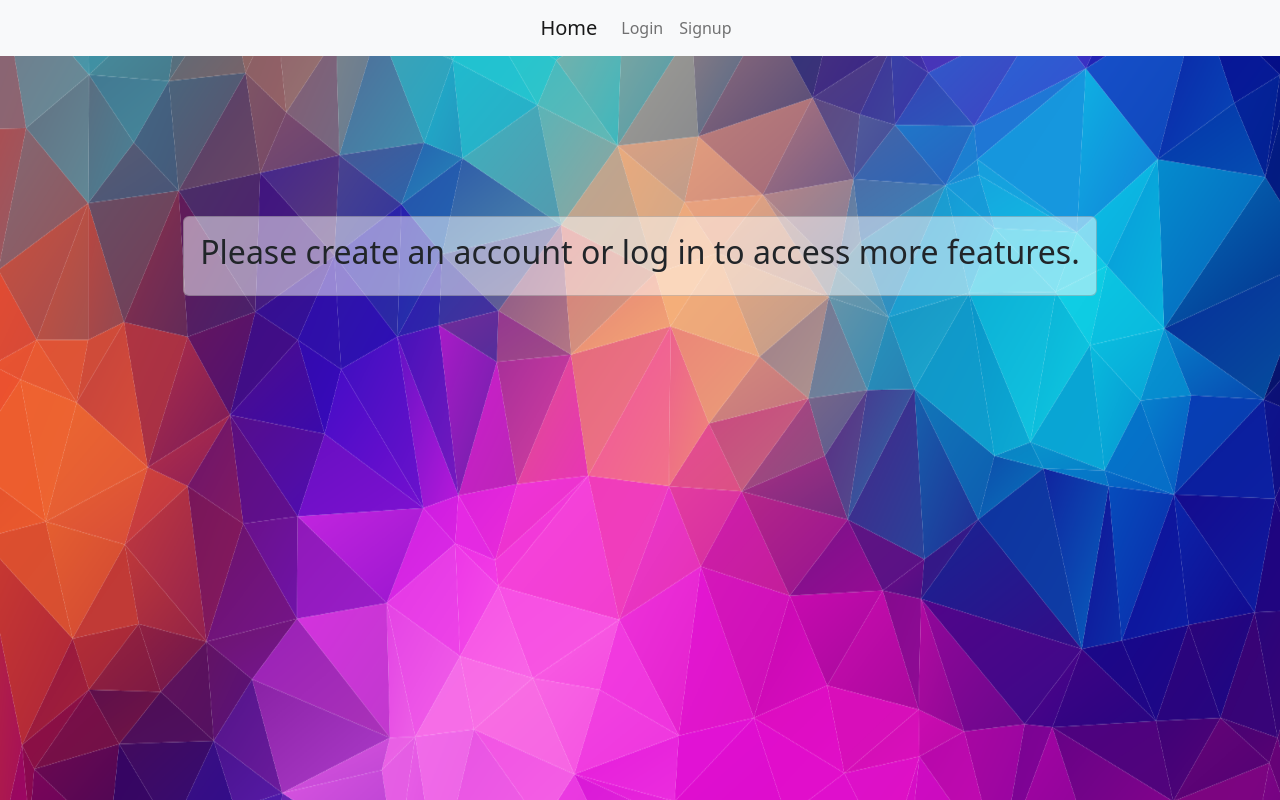
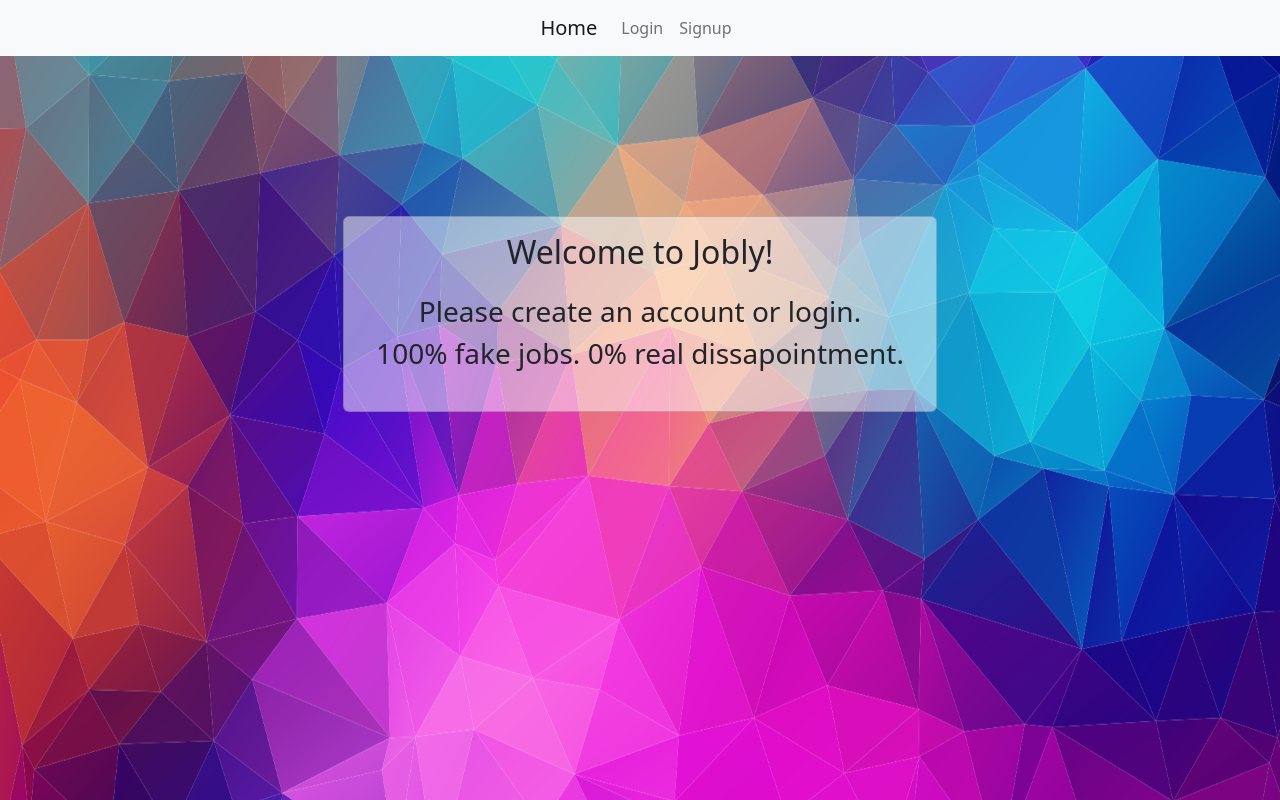
Before and after one commit to Obby1/jobly-frontend, a React (Create React App) app: page / in a window 1280 px wide. Built offline with nearby package versions, Linux system fonts and the light colour scheme.

Commit message:
updated homepage text

```diff
--- a/src/components/Homepage.js
+++ b/src/components/Homepage.js
@@ -21,7 +21,11 @@ function Homepage() {
             </Card>
           ) : (
             <Card style={{ backgroundColor: 'rgba(255, 255, 255, 0.5)', padding: '1rem' }}>
-              <h2>Please create an account or log in to access more features.</h2>
+              <h2>Welcome to Jobly!</h2>
+              <Card.Body>
+                <h3> Please create an account or login. </h3>
+                <h3>100% fake jobs. 0% real dissapointment. </h3>
+              </Card.Body>
             </Card>
           )}
         </Col>
```
